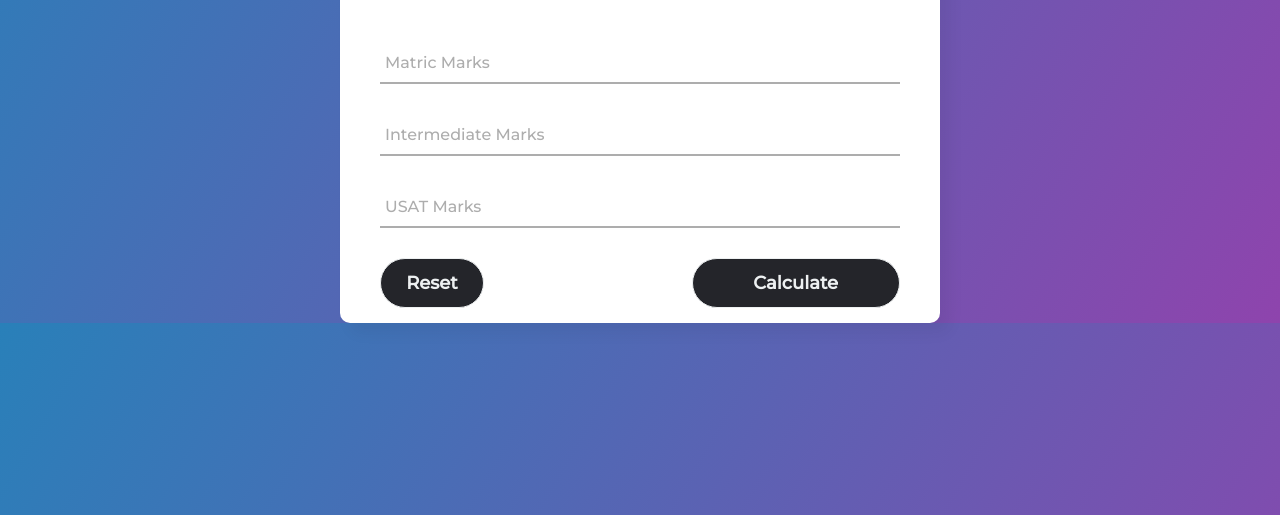
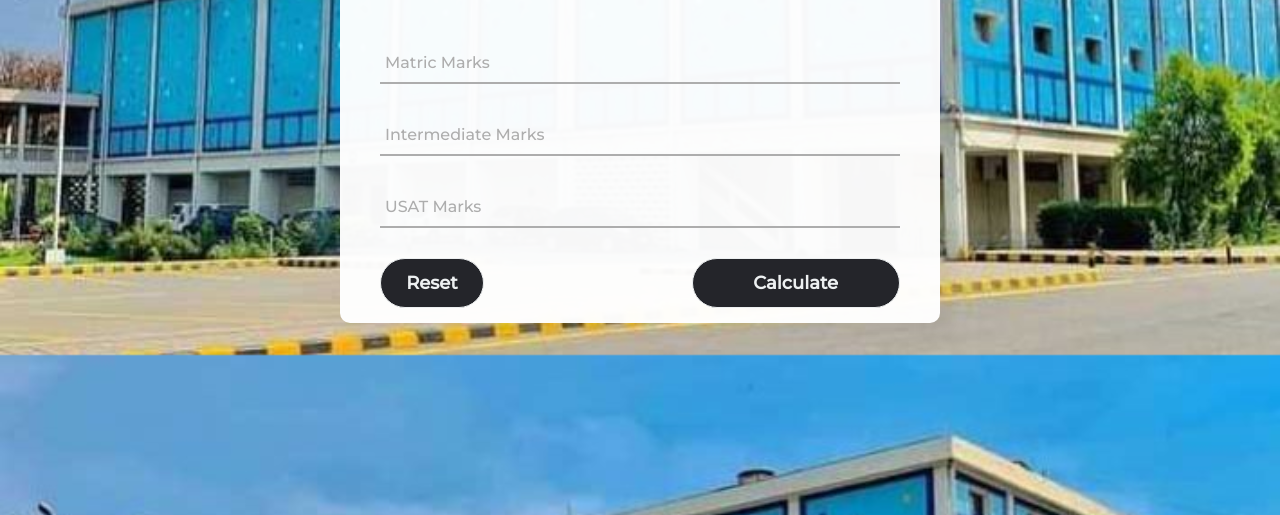
Before and after one commit to muawwaznc/Aggrigate-Calculator, a plain HTML site: page index.html in a window 1280 px wide. Shown: the part 285-800 px from the top of the page. Drawn offline with Linux system fonts and the light colour scheme.

Commit message:
Background changes

```diff
--- a/style.css
+++ b/style.css
@@ -9,12 +9,13 @@
 body{
   margin-top: 68px;
   padding: 0;
-  background: linear-gradient(120deg,#2980b9, #8e44ad);
+  background: url('./Resources/background.jpg');
+  background-size: cover;
 }
 .center{
   margin: auto;
   width: 600px;
-  background: white;
+  background: rgba(255, 255, 255, 0.97);
   border-radius: 10px;
   box-shadow: 10px 10px 15px rgba(0,0,0,0.05);
 }
```
